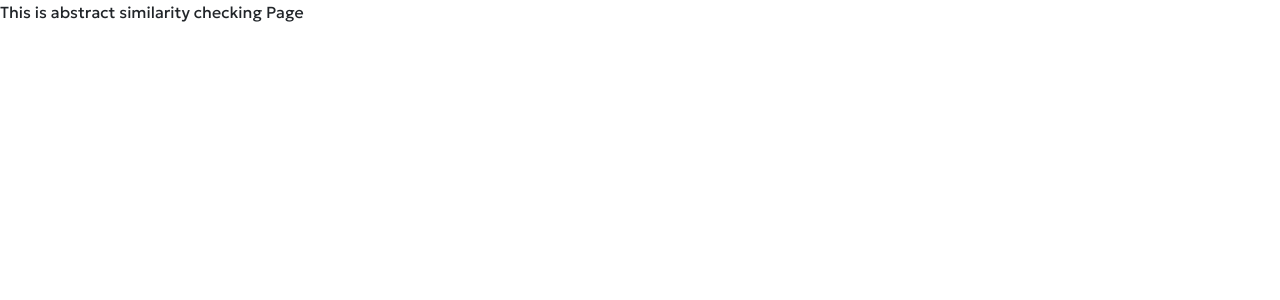
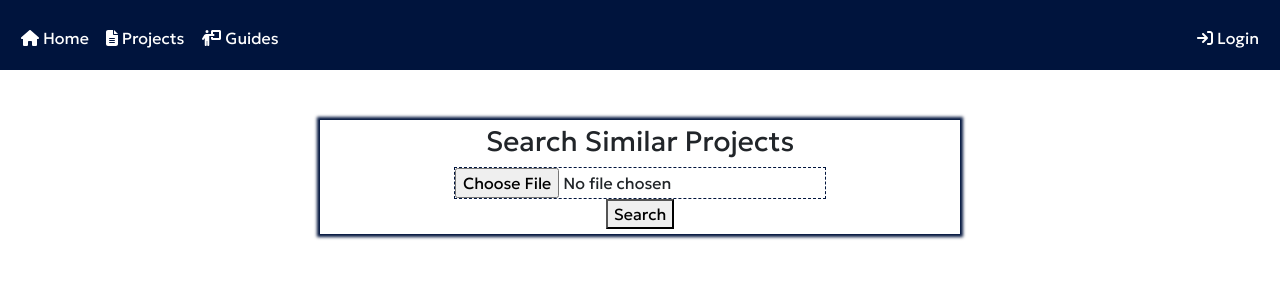
Before and after one commit to Investment-Analysis-Project/mini-project-project-manager-cet, a React (Create React App) app in the folder client/: page /abstractsimilarity in a window 1280 px wide. Shown: the top 300 px of the page. Built offline with nearby package versions, Linux system fonts and the light colour scheme.

Commit message:
Abstract similarity and flask-cors added in ml_api

```diff
--- a/client/src/App.js
+++ b/client/src/App.js
@@ -10,6 +10,7 @@ import Admin from './pages/admin/Admin';
 import EditGuide from './pages/editguide/EditGuide';
 import { ProjectsContextProvider } from './contextapi.js/projectscontext';
 import Similarity from './pages/similarity/Similarity';
+import Navbar from './components/navbar/Navbar';
 
 function App() {
   return (
--- /dev/null
+++ b/client/src/absurl/absurl.js
@@ -0,0 +1,5 @@
+import axios from "axios";
+
+export default axios.create({
+    absURL:'http://localhost:5000'
+});
--- /dev/null
+++ b/client/src/components/layout/Layout.jsx
@@ -0,0 +1,13 @@
+import React from 'react';
+import Navbar from '../navbar/Navbar';
+
+const Layout = ({ children }) => {
+  return (
+    <div>
+      <Navbar />
+      {children}
+    </div>
+  );
+};
+
+export default Layout;
--- a/client/src/pages/similarity/Similarity.jsx
+++ b/client/src/pages/similarity/Similarity.jsx
@@ -1,10 +1,39 @@
-import React from 'react';
+import React, { useEffect } from 'react';
+import Layout from '../../components/layout/Layout';
+import './similarity.css';
+import { useState } from 'react';
+import absurl from '../../absurl/absurl';
+import baseurl from '../../baseurl/baseurl'
 
 const Similarity = () => {
+
+    const [filename,setfilename]=useState('No File');
+    const [file,setfile]=useState('');
+
+    const change = (e) => {
+        setfile(e.target.files[0]);
+        setfilename(e.target.files[0].name);
+    }
+
+    const search = async(e) => {
+        try{
+            const resp = await absurl.get('http://localhost:5000/test');
+            console.log(resp.data);
+        }catch(err){
+            console.log(err);
+        }
+    }
+
     return(
-        <div className='similarity'>
-            This is abstract similarity checking Page
-        </div>
+        <Layout>
+            <div className='similarity'>
+                <div className='drop_box'>
+                    <h3>Search Similar Projects</h3>
+                    <input type="file" name="myFile" className="drop-zone__input" onChange={change}/>
+                    <button onClick={search}>Search</button>
+                </div>
+            </div>
+        </Layout>
     )
 }
 
--- a/client/src/pages/similarity/similarity.css
+++ b/client/src/pages/similarity/similarity.css
@@ -2,4 +2,23 @@
     display: flex;
     flex-direction: column;
     align-items: center;
+    margin-top: 50px;
 }
+
+.drop_box{
+    width: 50%;
+    box-shadow: 0px 0px 3px 3px #00143d;
+    padding: 5px;
+    display: flex;
+    flex-direction: column;
+    align-items: center;
+}
+
+.drop-zone__input {
+    border: 1px dashed #00143d;
+}
+
+.drop-zone__prompt{
+    font-family: Arial, Helvetica, sans-serif;
+    font-size: small;
+}
```
Also changed, not shown: 1 other file (tests, documents, lock files or other folders).
